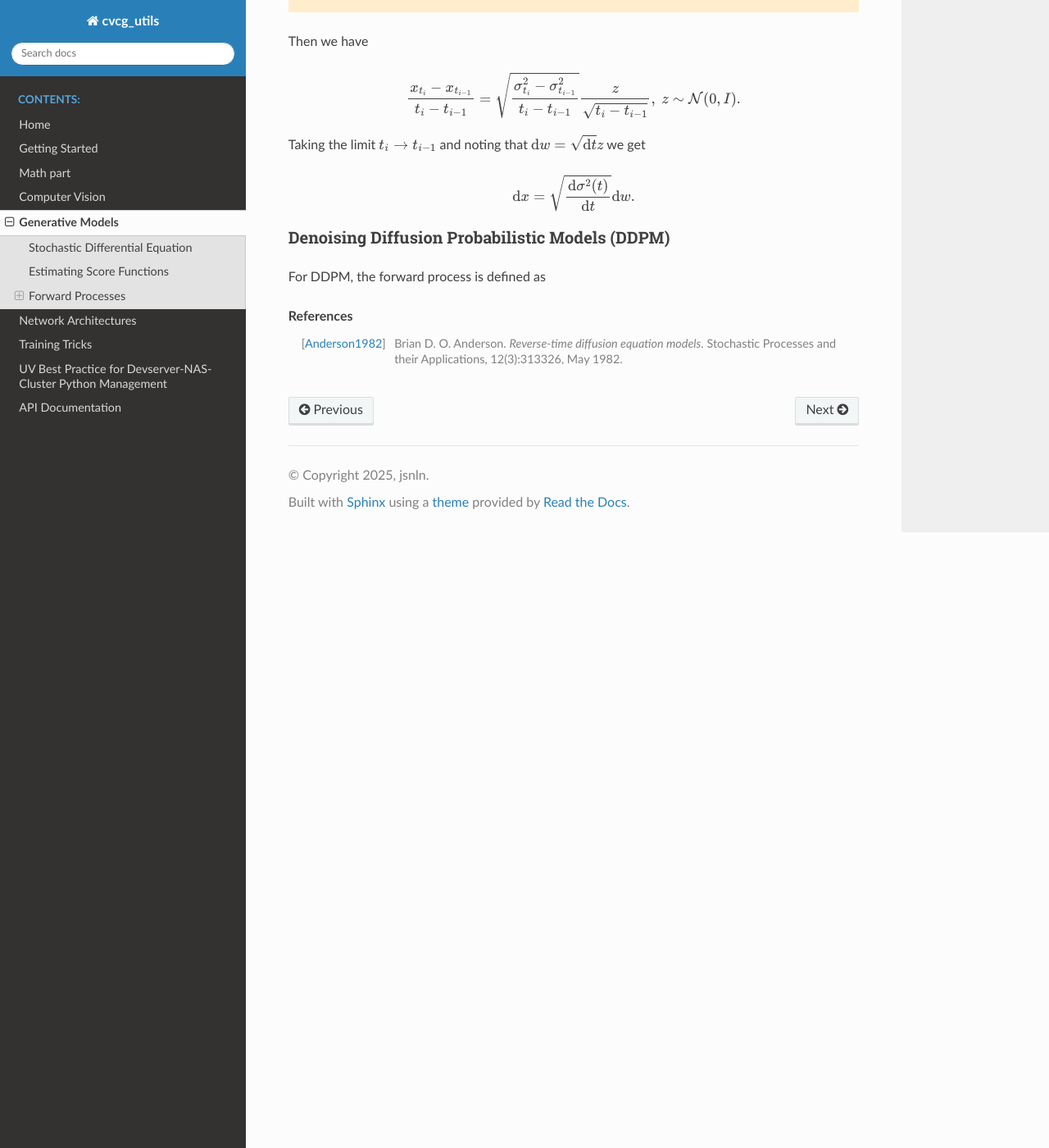
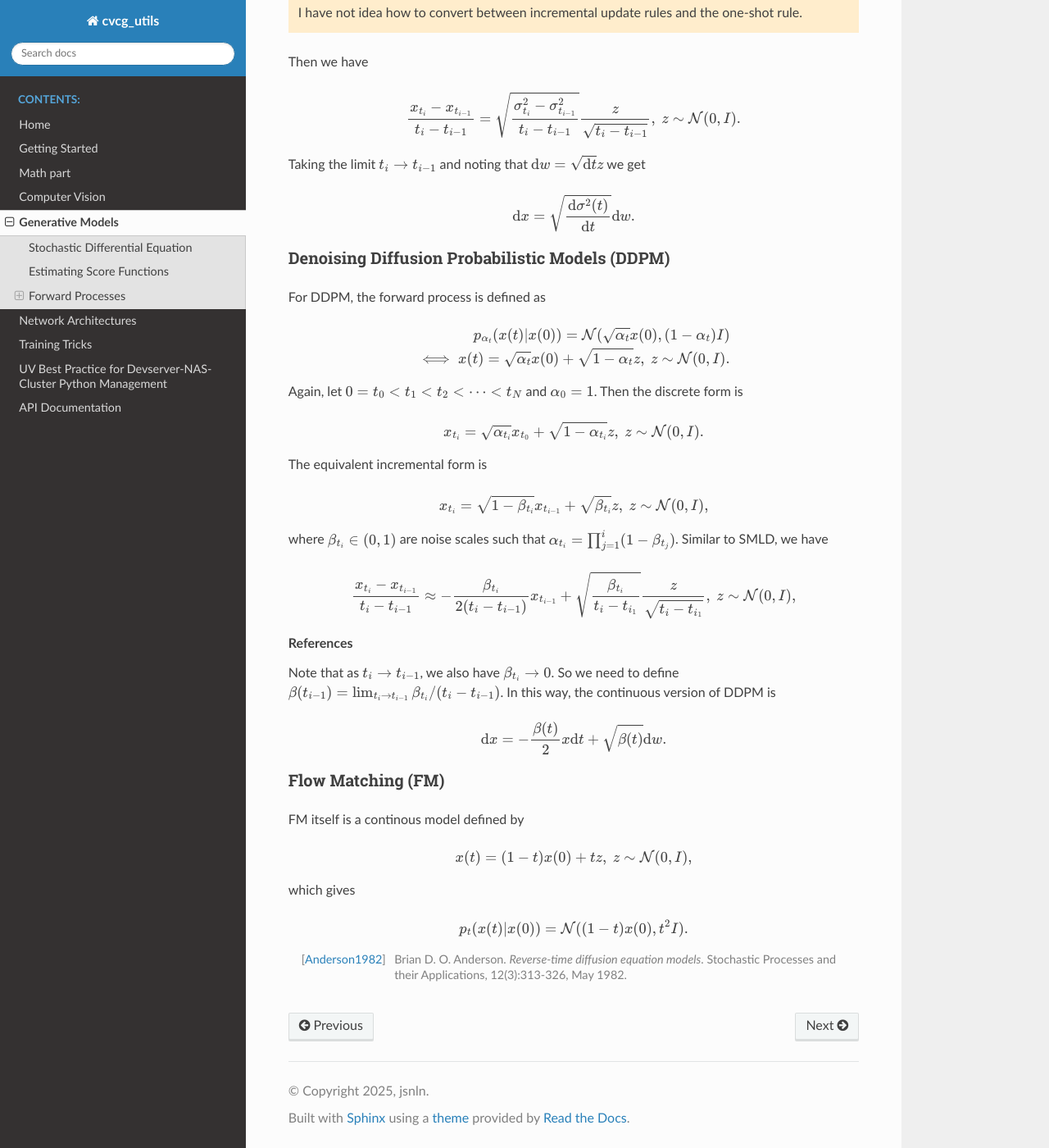
Before and after one commit to jsnln/cvcg_utils, a Sphinx documentation site: the page built from docs/source/tutorials/generative_models.rst, in a window 1280 px wide and 1400 px high, scrolled down 2184 px. Shown: the whole window at 82% size. Built offline with Sphinx 7.4.7 and the Read the Docs theme 3.1.0, drawn with Linux system fonts in a browser that asks for light colours; some of the changed text lies outside the part shown.

Commit message:
modified:   cvcg_utils/misc/vis_utils.py 	modified:   docs/source/tutorials/generative_models.rst

```diff
--- a/docs/source/tutorials/generative_models.rst
+++ b/docs/source/tutorials/generative_models.rst
@@ -67,16 +67,18 @@
 Forward Processes
 -----------------
 
-Langevin Dynamics (LD)
-^^^^^^^^^^^^^^^^^^^^^^
+Score Matching with Langevin Dynamics (SMLD)
+^^^^^^^^^^^^^^^^^^^^^^^^^^^^^^^^^^^^^^^^^^
 
-For LD, the forward process is given by
+For SMLD, the forward process is given by
 
 .. math::
 
-    p_{\sigma_t}(x(t)|x(0))=\mathcal N(x(0),\sigma_t^2I)\iff x(t)=x(0)+\sigma_tz,\ z\sim\mathcal N(0,I).
+    p_{\sigma_t}(x(t)|x(0))=\mathcal N(x(0),\sigma_t^2I)
 
-Here, :math:`\sigma_t` is monotonically increasing in :math:`t`. Consider discrete time steps :math:`t_0=0<t_1<t_2<\cdots<t_N` (for simplicity we define :math:`\sigma_{t_0}=0`). Then the discrete forward process is
+    \iff x(t)=x(0)+\sigma_tz,\ z\sim\mathcal N(0,I).
+
+Here, :math:`\sigma_t` is monotonically increasing in :math:`t`. Consider discrete time steps :math:`0=t_0<t_1<t_2<\cdots<t_N` (for simplicity we define :math:`\sigma_{t_0}=0`). Then the discrete forward process is
 
 .. math::
 
@@ -109,6 +111,51 @@
 
 For DDPM, the forward process is defined as
 
+.. math::
+
+    p_{\alpha_t}(x(t)|x(0))=\mathcal N(\sqrt{\alpha_t}x(0),(1-\alpha_t)I)
+
+    \iff x(t)=\sqrt{\alpha_t}x(0)+\sqrt{1-\alpha_t}z,\ z\sim\mathcal N(0,I).
+
+Again, let :math:`0=t_0<t_1<t_2<\cdots<t_N` and :math:`\alpha_0=1`. Then the discrete form is
+
+.. math::
+
+    x_{t_i}=\sqrt{\alpha_{t_i}}x_{t_0}+\sqrt{1-\alpha_{t_i}}z,\ z\sim\mathcal N(0,I).
+
+The equivalent incremental form is
+
+.. math::
+
+    x_{t_i}=\sqrt{1-\beta_{t_i}}x_{t_{i-1}}+\sqrt{\beta_{t_i}}z,\ z\sim\mathcal N(0,I),
+
+where :math:`\beta_{t_i}\in(0,1)` are noise scales such that :math:`\alpha_{t_i}=\prod_{j=1}^i(1-\beta_{t_j})`. Similar to SMLD, we have
+
+.. math::
+
+    \frac{x_{t_i}-x_{t_{i-1}}}{t_i-t_{i-1}}\approx-\frac{\beta_{t_i}}{2(t_i-t_{i-1})}x_{t_{i-1}}+\sqrt{\frac{\beta_{t_i}}{t_i-t_{i_1}}}\frac{z}{\sqrt{t_i-t_{i_1}}},\ z\sim\mathcal N(0,I),
 .. rubric:: References
 
-.. [Anderson1982] Brian D. O. Anderson. *Reverse-time diffusion equation models*. Stochastic Processes and their Applications, 12(3):313326, May 1982.
+Note that as :math:`t_i\to t_{i-1}`, we also have :math:`\beta_{t_i}\to0`. So we need to define :math:`\beta(t_{i-1})=\lim_{t_i\to t_{i-1}}\beta_{t_i}/(t_i-t_{i-1})`. In this way, the continuous version of DDPM is
+
+.. math::
+
+    {\rm d}x=-\frac{\beta(t)}{2}x{\rm d}t+\sqrt{\beta(t)}{\rm d}w.
+
+Flow Matching (FM)
+^^^^^^^^^^^^^^^^^^
+
+FM itself is a continous model defined by
+
+.. math::
+
+    x(t)=(1-t)x(0)+tz,\ z\sim\mathcal N(0,I),
+
+which gives
+
+.. math::
+
+    p_t(x(t)|x(0))=\mathcal N((1-t)x(0),t^2I).
+
+
+.. [Anderson1982] Brian D. O. Anderson. *Reverse-time diffusion equation models*. Stochastic Processes and their Applications, 12(3):313-326, May 1982.
```
Also changed, not shown: 1 other file.
